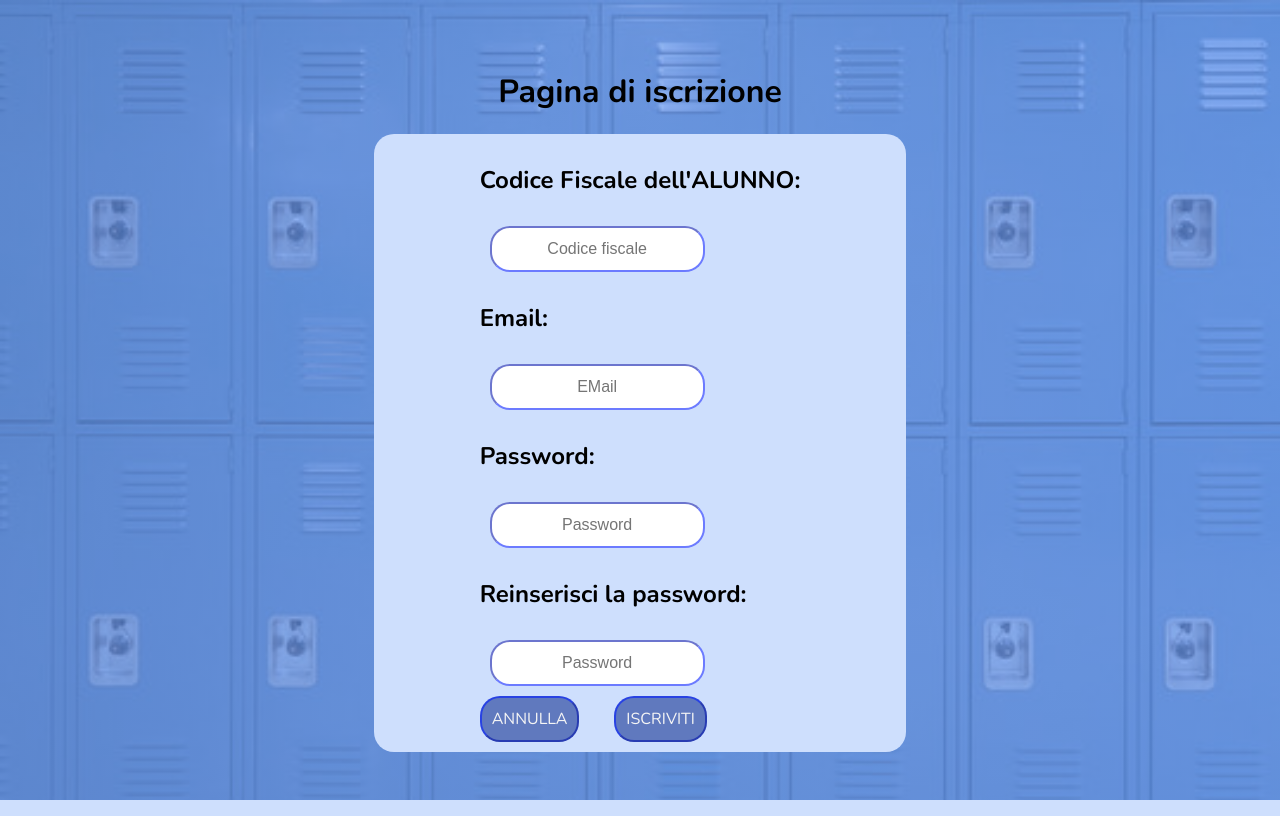
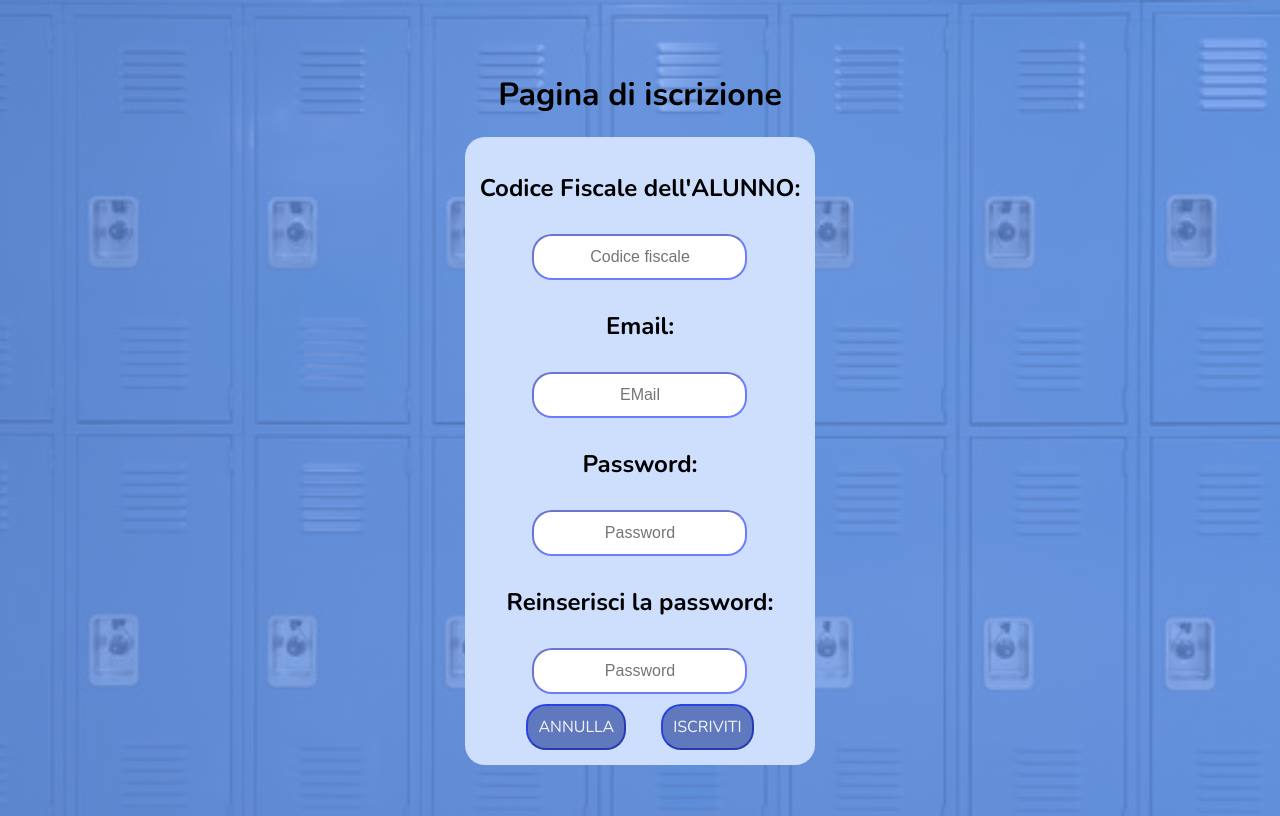
Before and after one commit to LoriCanto/LockIn, a PHP site: page /LockIn/signUp.html in a window 1280 px wide. Run offline with PHP 8.4, Linux system fonts and the light colour scheme.

Commit message:
modifiche fatt eper cambiare lo sfondo

```diff
--- a/LockInStyle.css
+++ b/LockInStyle.css
@@ -22,7 +22,6 @@ body{
     font-family: 'Nunito',sans-serif;
     background-color: cornflowerblue;
     height: 100vh;
-    margin: 0;
     display: flex;
     justify-content: center;
     align-items: center;
@@ -35,16 +34,27 @@ body{
     url('images/SfondoCredenziali.jpg');
     background-size: cover;
 }
-#logIn_contenitore,#sign_In{
+#logIn_contenitore{
 
     background-color: rgb(206, 223, 253) ;
-    width: 40%;
     display: flex;
     flex-direction: column;
-    align-items: flex-start;
+    align-items: center;
     border-radius: 20px;
     padding:10px;
+    max-width: 450px;
+
+}
+#signIn_contenitore{
+
+    background-color: rgb(206, 223, 253) ;
+    display: flex;
+    flex-direction: column;
     align-items: center;
+    border-radius: 20px;
+    padding:10px;
+    max-width: 450px;
+
 }
 input{
     text-align: center;
@@ -97,17 +107,14 @@ button:hover{
     margin-left: auto;
     margin-right: auto;
 }
-#sign_In{
-    background-color: rgb(206, 223, 253) ;
-    width: 40%;
-    display: flex;
-    flex-direction: column;
-    align-items: flex-start;
-    border-radius: 20px;
-    padding:10px;
-    align-items: center;
-
-}
 #griglia_Armadietti{
     display: none;
 }
+form{
+    display: flex;
+    flex-direction: column;
+    align-items: center;
+    justify-content: center;
+    padding: 5px;
+    background-color: transparent;
+}
--- a/signUp.html
+++ b/signUp.html
@@ -11,7 +11,7 @@
 </head>
 <body>
     <h1>Pagina di iscrizione</h1>
-    <div id='sign_In'>
+    <div id='signIn_contenitore'>
         <form action="signUp.php" method="POST">
             <h2>Codice Fiscale dell'<strong>ALUNNO</strong>:</h2>
             <input id="cf" name="cf" type="text" required placeholder="Codice fiscale">
--- a/signUp.php
+++ b/signUp.php
@@ -18,6 +18,8 @@ if ($_SERVER['REQUEST_METHOD'] == 'POST') {
         echo "Registrazione avvenuta con successo!";
     } catch (PDOException $e) {
         if ($e->getCode() == 23000) { // Codice errore per duplicato (es. username o email)
+
+            ?<
             echo "Errore: Username o Email già in uso.";
         } else {
             echo "Si è verificato un errore durante la registrazione: " . $e->getMessage();
```
Also changed, not shown: home.html (+12 -18 lines), signIn.html (deleted, +0 -36 lines).
